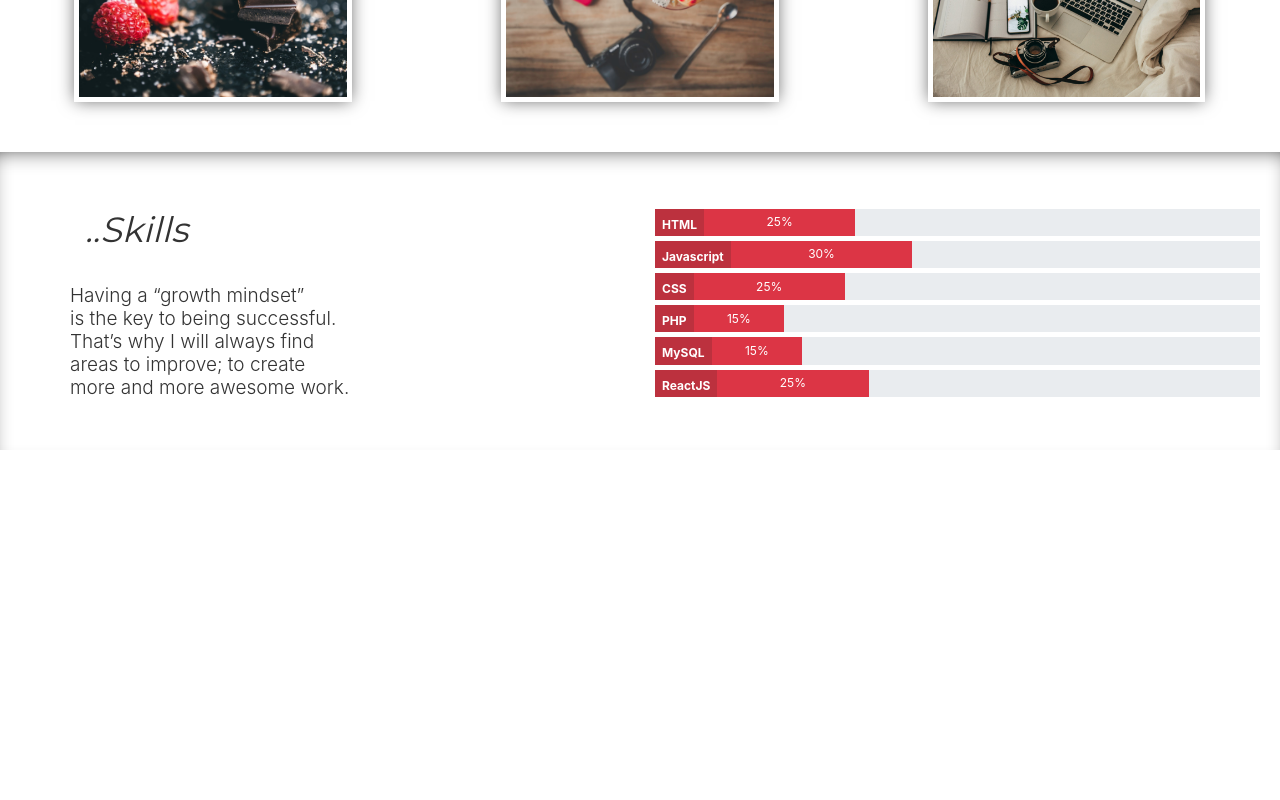
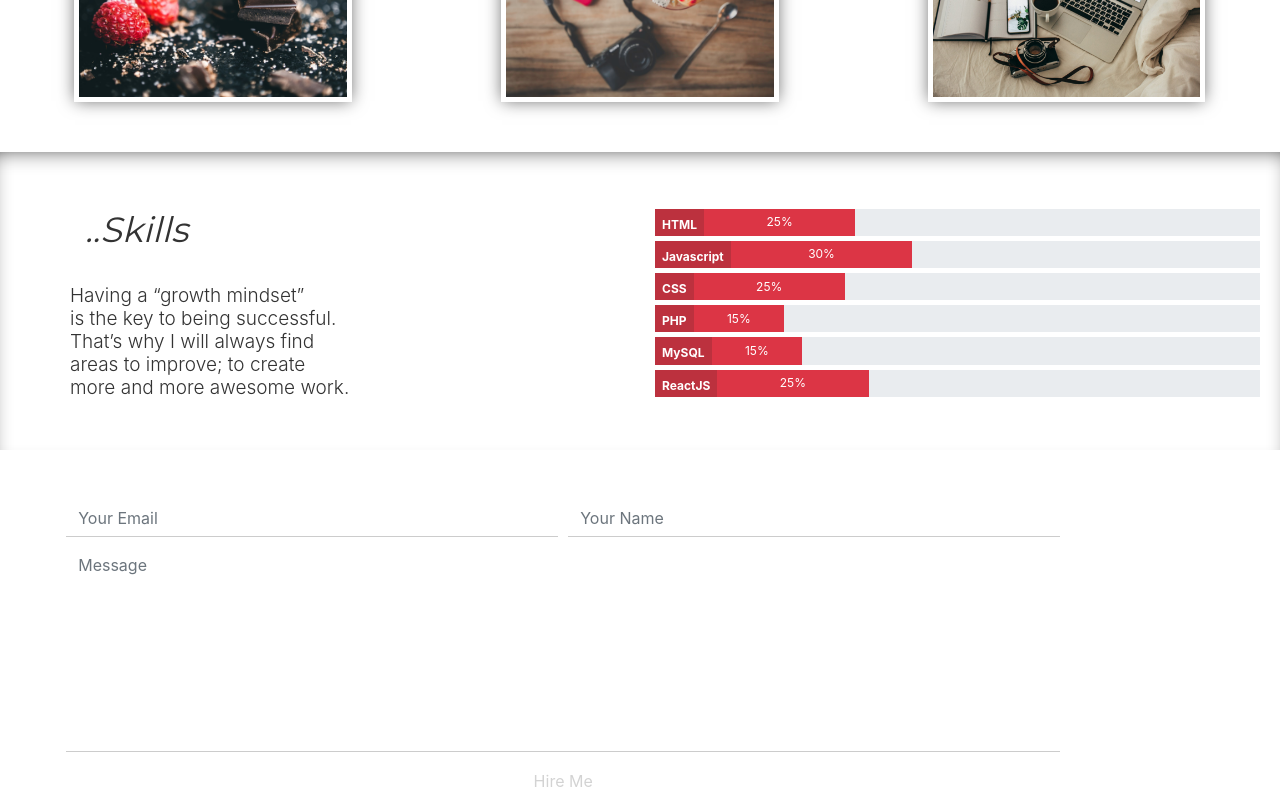
Before and after one commit to michalsinu/portfolio, a React (Create React App) app: page / in a window 1280 px wide. Shown: the part 1175-1975 px from the top of the page. Before the commit the page ends 1675 px from the top, so only its background shows below. Built offline with nearby package versions, Linux system fonts and the light colour scheme; what really-smooth-scroll would draw is missing.

Commit message:
Added functional contact form

```diff
--- a/public/index.html
+++ b/public/index.html
@@ -3,7 +3,7 @@
   <head>
     <meta charset="utf-8">
     <meta name="viewport" content="width=device-width, initial-scale=1, shrink-to-fit=no">
-    <meta name="theme-color" content="#000000">
+    <meta name="theme-color" content="#FFFFFF">
     <!--
       manifest.json provides metadata used when your web app is added to the
       homescreen on Android. See https://developers.google.com/web/fundamentals/engage-and-retain/web-app-manifest/
--- a/src/App.css
+++ b/src/App.css
@@ -1,5 +1,24 @@
 @import url('https://fonts.googleapis.com/css?family=Lato:300,400');
 @import url('https://fonts.googleapis.com/css?family=Montserrat:300,400,500');
+
+#input-email, #input-name, #input-message {
+  border: 0px;
+  border-radius: 0px;
+  border-bottom: 1px solid #CCCCCC;
+  resize: none;
+}
+
+#input-button {
+  border-radius: 0px;
+  background-color: #FFFFFF;
+  color: #D3D3D3;
+  width: 100%;
+}
+
+#contactform {
+  margin-left: 4% !important;
+  width: 80%;
+}
 
 .sidebar {
   font-family: 'Lato', sans-serif;
--- a/src/App.js
+++ b/src/App.js
@@ -9,10 +9,12 @@ import Thumbs from './components/Thumbs';
 
 import Skills from './components/Skills';
 
+import Contact from './components/Contact';
+
 ReallySmoothScroll.shim();
 ReallySmoothScroll.config({
-  mousewheelSensitivity: 30,
-  keydownSensitivity: 30
+  mousewheelSensitivity: 20,
+  keydownSensitivity: 20
 });
 
 class App extends Component {
@@ -22,6 +24,7 @@ class App extends Component {
         <Jumbotron componentFace={<Face />} />
         <Portfolio componentThumbs={<Thumbs />} />
         <Skills />
+        <Contact />
       </React.Fragment>
     );
   }
--- /dev/null
+++ b/src/components/Contact.js
@@ -0,0 +1,43 @@
+import React, { Component } from 'react';
+
+class Contact extends Component {
+  render() {
+    let style = {paddingTop: '10px'};
+
+    return (
+      <React.Fragment>
+      <div className="container" id="contactform">
+        <form action="http://formspree.io/michalsinu@gmail.com" method="POST">
+          <div className="form-row align-items-center">
+            <div className="col-md-6">
+              <div className="input-group mb-2 mb-sm-0">
+                <input type="email" name="_replyto" className="form-control" id="input-email" placeholder="Your Email" />
+              </div>
+            </div>
+
+            <div className="col-md-6">
+              <input type="text" name="name" className="form-control mb-2 mb-sm-0" id="input-name" placeholder="Your Name" />
+            </div>
+          </div>
+
+          <div className="form-row align-items-center" style={style}>
+            <div className="col-md-12">
+              <div className="input-group mb-2 mb-sm-0">
+                <textarea className="form-control" name="message" id="input-message" rows="8" placeholder="Message"></textarea>
+              </div>
+            </div>
+          </div>
+
+          <div className="form-row align-items-center" style={style}>
+            <div className="col-md-12">
+              <button type="submit" className="btn" id="input-button">Hire Me</button>
+            </div>
+          </div>
+        </form>
+      </div>
+      </React.Fragment>
+    );
+  }
+}
+
+export default Contact;
```
Also changed, not shown: 4 other files (tests, documents, lock files or other folders).
